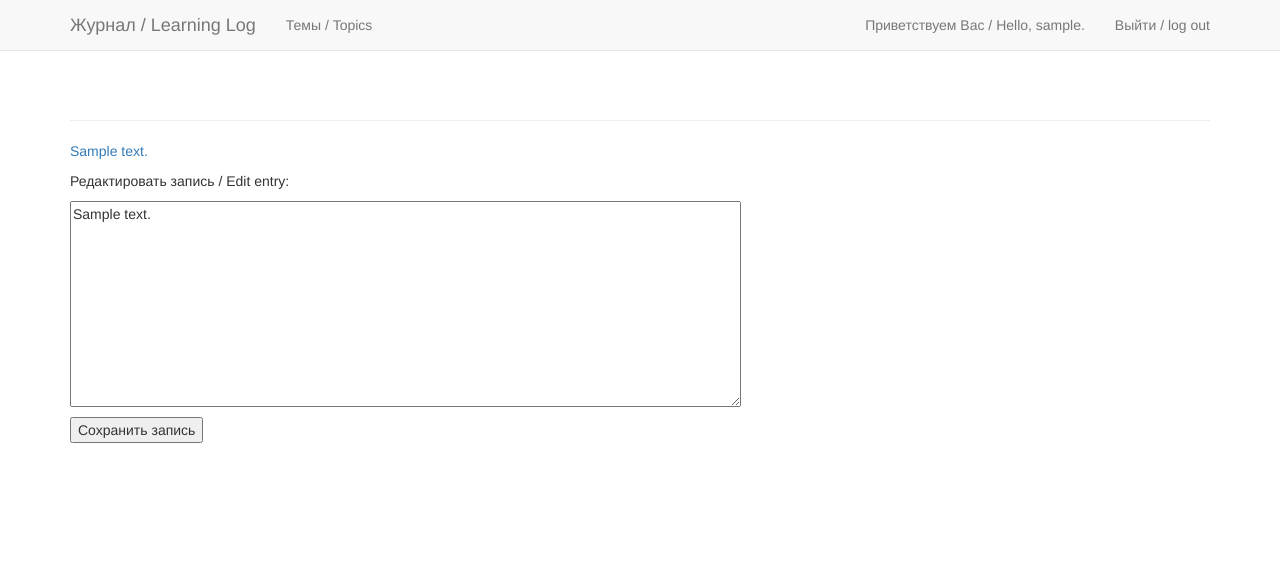
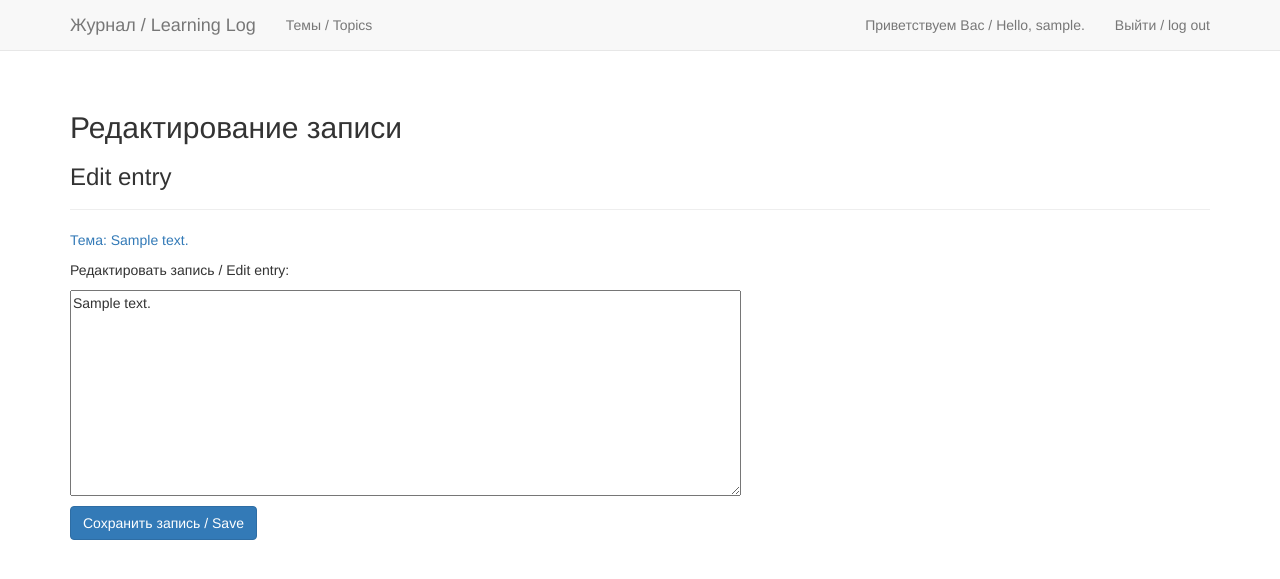
Before and after one commit to Axl-M/Django_Learning-Log, a Django app: page /edit_entry/1/ in a window 1280 px wide. Shown: the top 579 px of the page. Run offline with Django 3.2, Linux system fonts and the light colour scheme; a user stored in the database is signed in; tables that the repository leaves empty hold one stand-in row (values such as "Sample post"); some libraries are stand-ins or nearby versions.

Commit message:
Edit Entry page styled

```diff
--- a/learning_logs/templates/learning_logs/edit_entry.html
+++ b/learning_logs/templates/learning_logs/edit_entry.html
@@ -1,8 +1,14 @@
 {% extends "learning_logs/base.html" %}
+{% load bootstrap3 %}
+
+{% block header %}
+<h2>Редактирование записи</h2>
+<h3>Edit entry</h3>
+{% endblock header %}
 
 {% block content %}
 
-<p><a href="{% url 'learning_logs:topic' topic.id %}">{{ topic }}</a></p>
+<p><a href="{% url 'learning_logs:topic' topic.id %}">Тема: {{ topic }}</a></p>
 <p>Редактировать запись / Edit entry:</p>
 
 <!--аргумент action отправляет форму функции edit_entry() для обработки. -->
@@ -11,7 +17,7 @@
 <form action="{% url 'learning_logs:edit_entry' entry.id %}" method='post'>
   {% csrf_token %}
   {{ form.as_p }}
-  <button name="submit">Сохранить запись</button>
+  <button name="submit" class="btn btn-primary">Сохранить запись / Save</button>
 </form>
 
 {% endblock content %}
```
